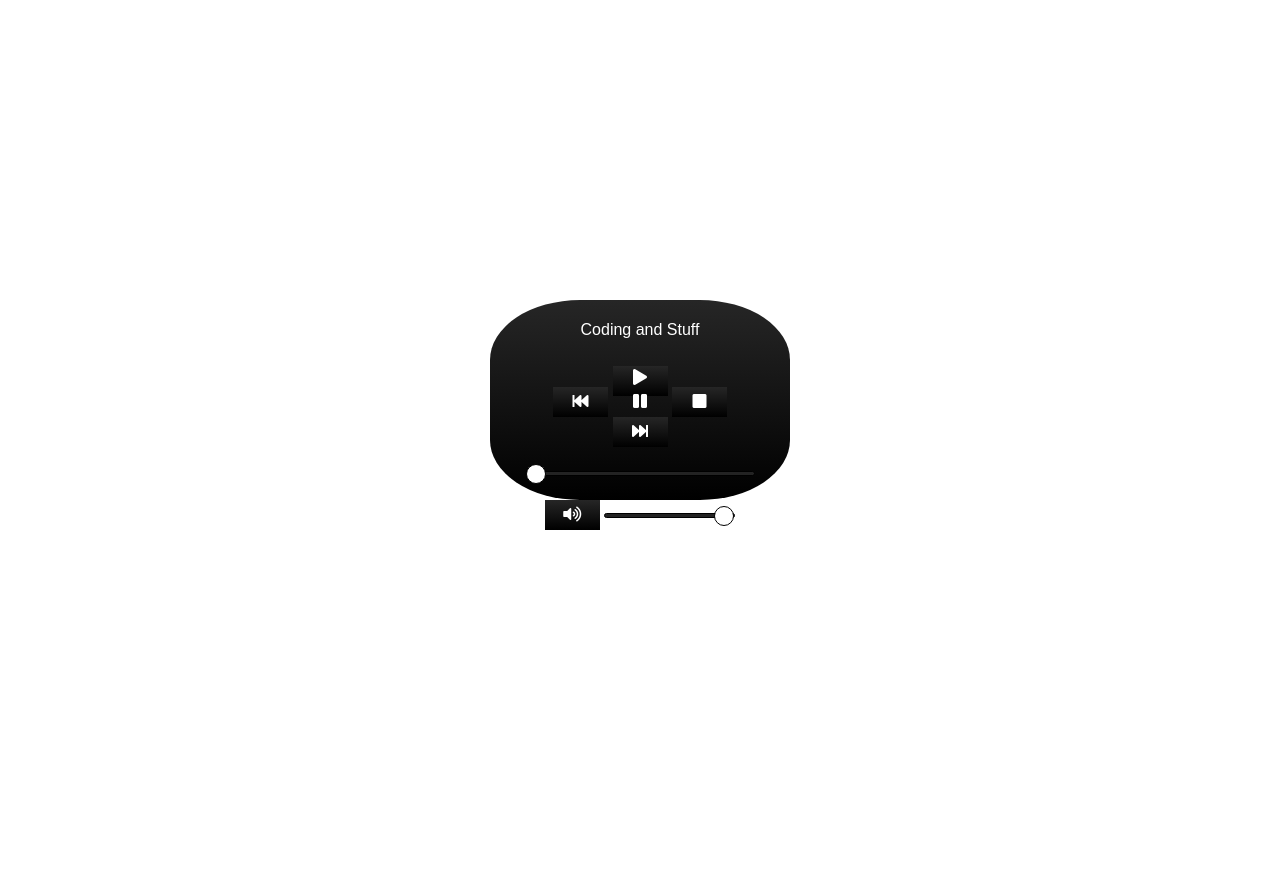
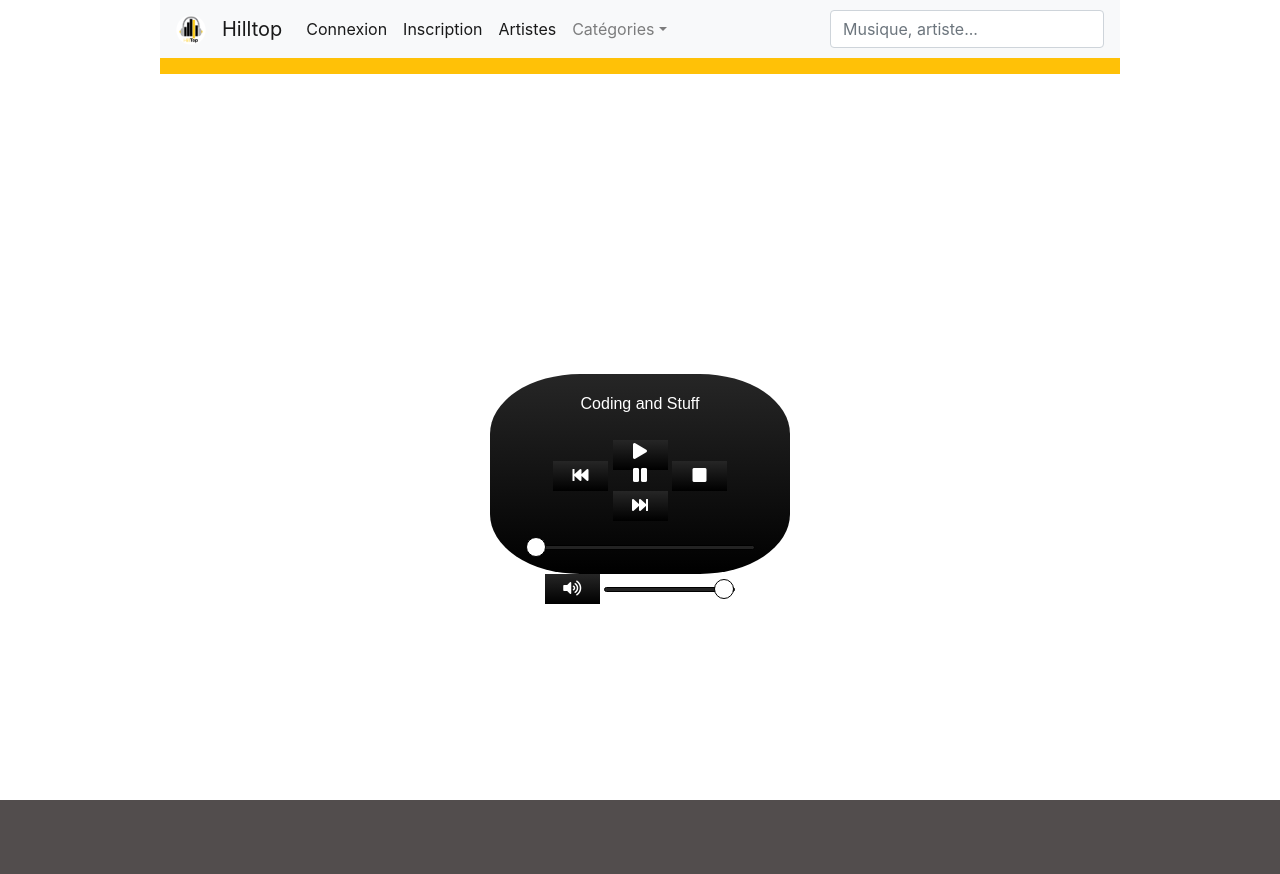
Before and after one commit to EdisonMASSENA/Hilltop, a PHP site: template templates/hill/player.html.twig in a window 1280 px wide. Before the commit the page ends 530 px from the top, so only its background shows below. Run offline with PHP 8.4, Linux system fonts and the light colour scheme; the template is opened without the code that fills it, so the values that code supplies are empty; some libraries are stand-ins or nearby versions.

Commit message:
headerv2

```diff
--- a/templates/base.html.twig
+++ b/templates/base.html.twig
@@ -3,18 +3,60 @@
 	<head>
 		<meta charset="UTF-8">
 		<meta name="viewport" content="width=device-width, initial-scale=1.0">
-		<title>{% block title %}{% endblock %}Hilltop</title>
+		<title>{% block title %}Hilltop{% endblock %}</title>
+		{% block stylesheets %}
+
 		<link rel="stylesheet" href="{{ asset('css/style.css') }}">
     	<link rel="stylesheet" href="https://cdnjs.cloudflare.com/ajax/libs/font-awesome/5.11.2/css/all.min.css">
 		<link rel="stylesheet" href="https://stackpath.bootstrapcdn.com/bootstrap/4.5.0/css/bootstrap.min.css" integrity="sha384-9aIt2nRpC12Uk9gS9baDl411NQApFmC26EwAOH8WgZl5MYYxFfc+NcPb1dKGj7Sk" crossorigin="anonymous">
+
+		 {% endblock %}
 	</head>
 	<body>
+		<div style="width : 75%; margin: 0 auto;">
+			<nav class="navbar navbar-expand-md navbar-light bg-light">
+				 <a class="navbar-brand" href="#">
+					<img src="img/logo_HillTop_def.png" width="30" height="30" alt="" loading="lazy">
+				</a>
+                <a class="navbar-brand" href="{{ path('home') }}">Hilltop</a>
+                <button class="navbar-toggler" type="button" data-toggle="collapse" data-target="#navbarsExample04" aria-controls="navbarsExample04" aria-expanded="false" aria-label="Toggle navigation">
+                    <span class="navbar-toggler-icon"></span>
+                </button>
 
-		<header></header>
+                <div class="collapse navbar-collapse" id="navbarsExample04">
+                    <ul class="navbar-nav mr-auto">
+                    <li class="nav-item active">
+                        <a class="nav-link" href="">Connexion</a>
+                    </li>
+					<li class="nav-item active">
+                        <a class="nav-link" href="">Inscription</a>
+                    </li>
+                    <li class="nav-item active">
+                        <a class="nav-link" href="">Artistes</a>
+                    </li>
+                    <li class="nav-item dropdown">
+                        <a class="nav-link dropdown-toggle" href="#" id="dropdown04" data-toggle="dropdown" aria-haspopup="true" aria-expanded="false">Catégories</a>
+                        <div class="dropdown-menu" aria-labelledby="dropdown04">
+                        <a class="dropdown-item" href="#">Rap</a>
+                        <a class="dropdown-item" href="#">House</a>
+                        <a class="dropdown-item" href="#">Pop</a>
+                        </div>
+                    </li>
+                    </ul>
+                    <form class="form-inline my-3 my-md-0">
+                    <input class="form-control" type="text" placeholder="Musique, artiste...">
+                    </form>
+                </div>
+            </nav>
+			<nav class="navbar navbar-warning bg-warning">
+			</nav>
+		</div>
 
-		<nav></nav>
+			<div class="container mon-conteneur">
+		{% block body %}
 
-		{% block body %}{% endblock %}
+		{% endblock %}
+			</div>
 
 		<footer></footer>
 
```
